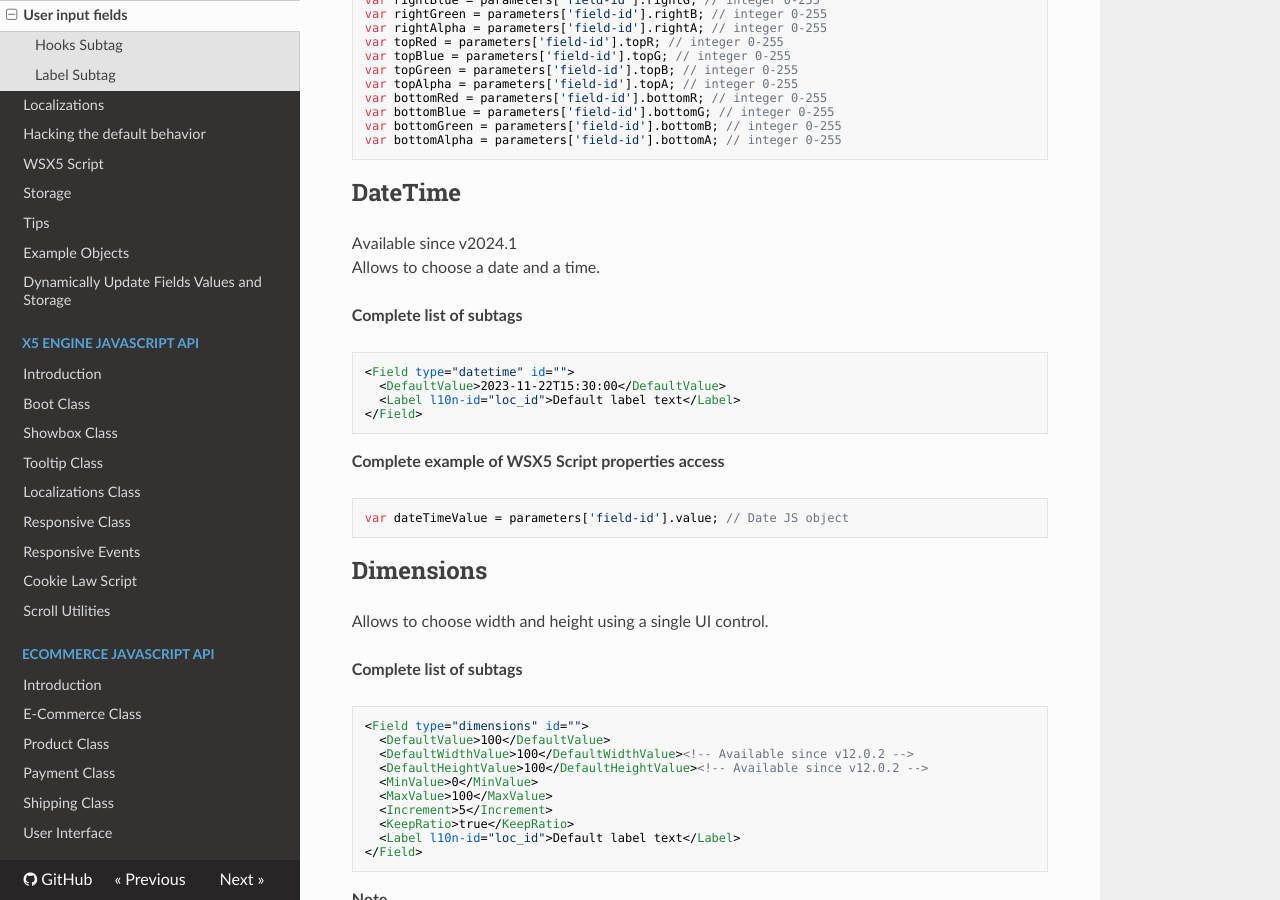
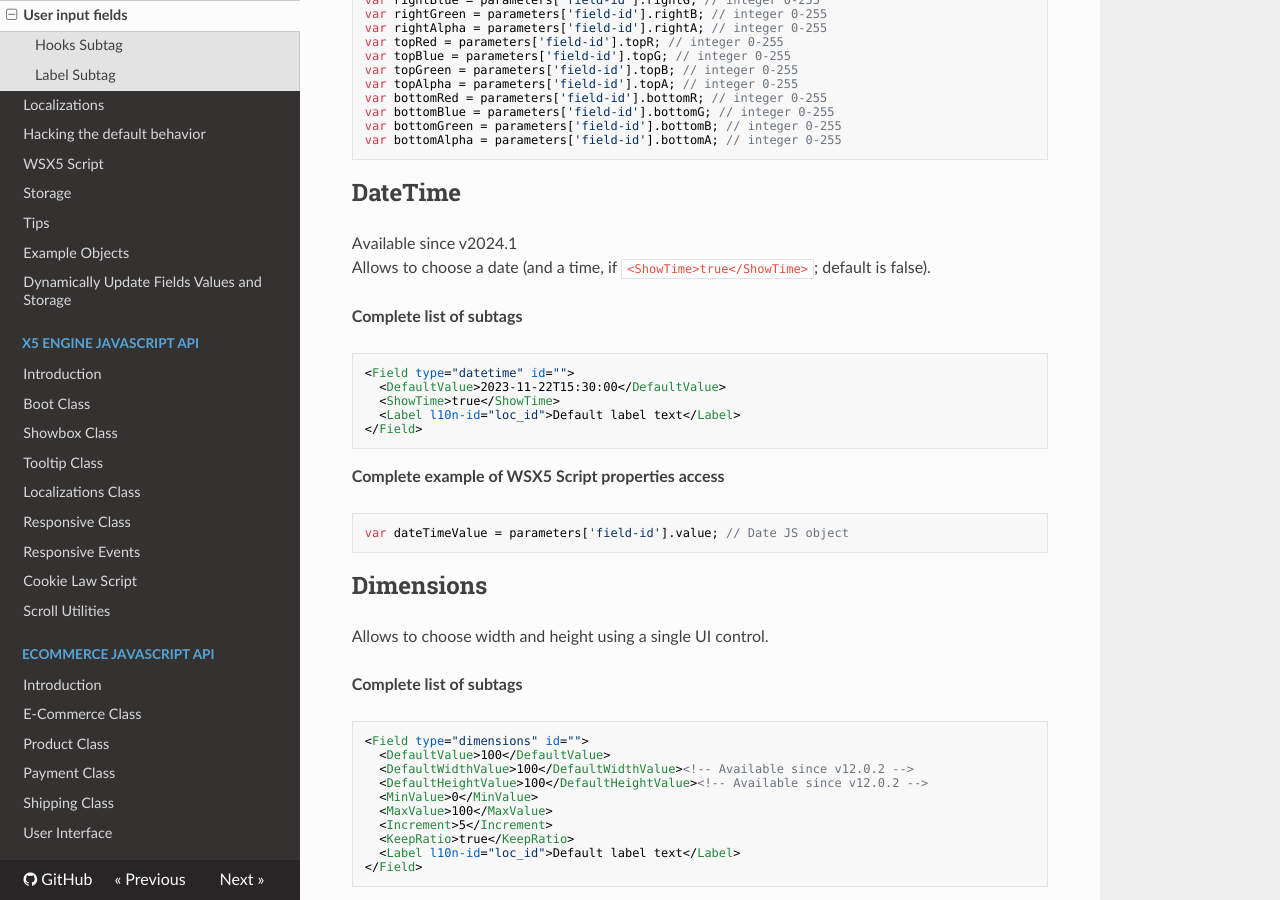
Before and after one commit to WebSiteX5/wsx5-developers-guide, an MkDocs documentation site: the page built from docs/optional-objects/user-input-fields.md, in a window 1280 px wide and 900 px high, scrolled down 5192 px. Built offline with MkDocs 1.6.1, drawn with Linux system fonts in a browser that asks for light colours; nearby versions of some CDN libraries.

Commit message:
Optional objects: add "ShowTime" property in DateTime field

````diff
--- a/docs/optional-objects/user-input-fields.md
+++ b/docs/optional-objects/user-input-fields.md
@@ -231,12 +231,13 @@ var bottomAlpha = parameters['field-id'].bottomA; // integer 0-255
 
 ## DateTime
 Available since v2024.1
-Allows to choose a date and a time.
+Allows to choose a date (and a time, if `<ShowTime>true</ShowTime>`; default is false).
 
 **Complete list of subtags**
 ```xml
 <Field type="datetime" id="">
   <DefaultValue>2023-11-22T15:30:00</DefaultValue>
+  <ShowTime>true</ShowTime>
   <Label l10n-id="loc_id">Default label text</Label>
 </Field>
 ```
````
